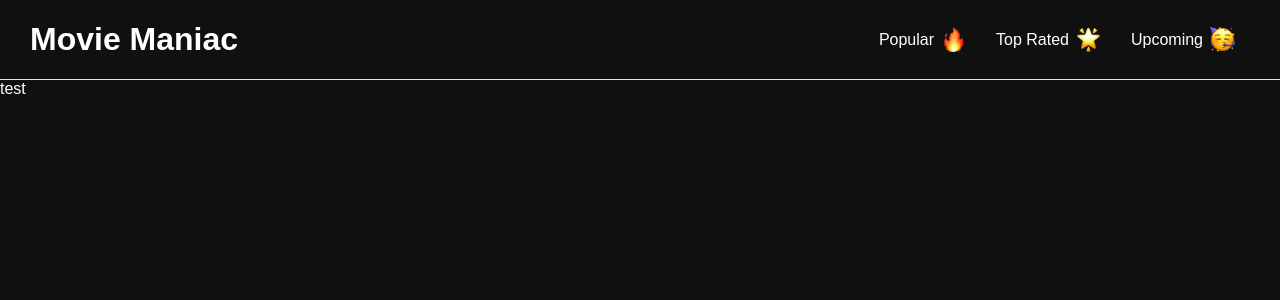
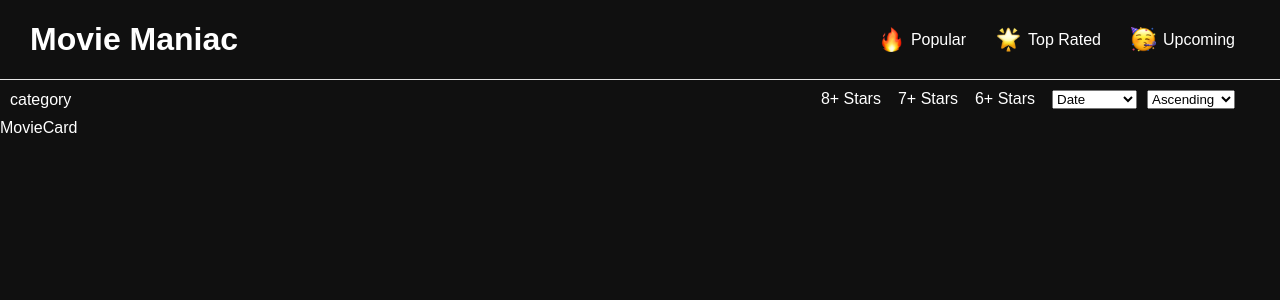
Before and after one commit to betty2002o/movie-maniac, a React app: page / in a window 1280 px wide. Shown: the top 300 px of the page. Built offline with nearby package versions, Linux system fonts and the light colour scheme; the HTML template or start-up script is replaced by a standard one; a web font is replaced by a local one.

Commit message:
movie List WIP

```diff
--- a/src/App.jsx
+++ b/src/App.jsx
@@ -1,4 +1,5 @@
 import NavBar from "./components/NavBar/NavBar";
+import MovieList from "./components/MovieList/MovieList";
 import { useState } from "react";
 
 import "./App.css";
@@ -7,7 +8,9 @@ function App() {
   return (
     <div className="app">
       <NavBar />
-      <main> test</main>
+      <main>
+        <MovieList />
+      </main>
     </div>
   );
 }
--- /dev/null
+++ b/src/components/MovieList/MovieCard.jsx
@@ -0,0 +1,7 @@
+import React from "react";
+
+const MovieCard = () => {
+  return <div>MovieCard</div>;
+};
+
+export default MovieCard;
--- /dev/null
+++ b/src/components/MovieList/MovieList.css
@@ -0,0 +1,26 @@
+.movie_list {
+  display: flex;
+  align-items: center;
+  justify-content: space-between;
+  margin: 10px;
+}
+
+.movie_filters {
+  padding-right: 25px;
+  display: flex;
+  justify-content: space-between;
+}
+
+.movie_filters > a {
+  margin-right: 17px;
+  color: white;
+  text-decoration: none;
+}
+
+.movie_filters > a:hover {
+  border-bottom: white solid 1px;
+}
+
+.movie_filters > select {
+  margin-right: 10px;
+}
--- /dev/null
+++ b/src/components/MovieList/MovieList.jsx
@@ -0,0 +1,29 @@
+import React from "react";
+import MovieCard from "./MovieCard";
+import "./MovieList.css";
+
+const MovieList = () => {
+  return (
+    <div>
+      <div className="movie_list">
+        <div>category</div>
+        <div className="movie_filters">
+          <a href="">8+ Stars</a>
+          <a href="">7+ Stars</a>
+          <a href="">6+ Stars</a>
+          <select class="filter_options" className="filter_options">
+            <option value="date">Date</option>
+            <option value="javascript">JavaScript</option>
+          </select>
+          <select class="filter_orders" className="filter_orders">
+            <option value="date">Ascending</option>
+            <option value="javascript">Discending</option>
+          </select>
+        </div>
+      </div>
+      <MovieCard />
+    </div>
+  );
+};
+
+export default MovieList;
--- a/src/components/NavBar/NavBar.css
+++ b/src/components/NavBar/NavBar.css
@@ -25,5 +25,5 @@
 .navbar_links > a > img {
   width: 25px;
   height: 25px;
-  margin-left: 7px;
+  margin-right: 7px;
 }
--- a/src/components/NavBar/NavBar.jsx
+++ b/src/components/NavBar/NavBar.jsx
@@ -11,13 +11,13 @@ const NavBar = () => {
       <div className="navbar_links">
         {/* <div>mode</div> */}
         <a href="">
-          Popular <img src={Fire} alt="fire emoji"></img>
+          <img src={Fire} alt="fire emoji"></img>Popular
         </a>
         <a href="">
-          Top Rated <img src={Star}></img>
+          <img src={Star}></img> Top Rated
         </a>
         <a href="">
-          Upcoming <img src={Party}></img>
+          <img src={Party}></img>Upcoming
         </a>
       </div>
     </div>
```
